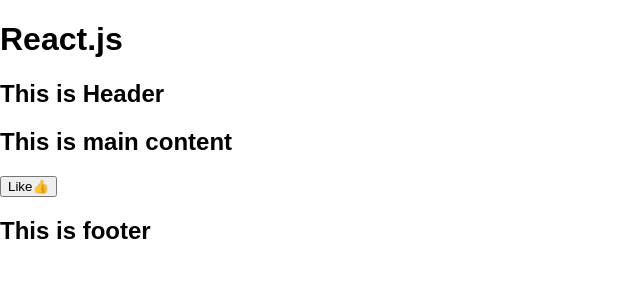
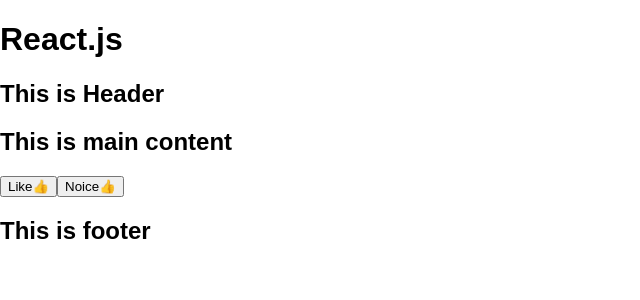
Before and after one commit to Linxiaopeng/React_exercise, a React (Create React App) app in the folder hello-react/: page / in a window 1280 px wide. Shown: the top 300 px of the page, without its empty margins (0-640 px from the left). Built offline with nearby package versions, Linux system fonts and the light colour scheme.

Commit message:
lesson 11

```diff
--- a/hello-react/src/index.js
+++ b/hello-react/src/index.js
@@ -26,6 +26,11 @@
 }
 
 class LikeButton extends Component {
+  static defaultProps = {
+    likedText: "Unlike",
+    unlikedText: "Like"
+  };
+
   constructor() {
     super();
     this.state = { isLiked: false };
@@ -40,7 +45,7 @@
   render() {
     return (
       <button onClick={this.handleClickOnLikeButton.bind(this)}>
-        {this.state.isLiked ? "Unlike" : "Like"}
+        {this.state.isLiked ? this.props.likedText : this.props.unlikedText}
         👍
       </button>
     );
@@ -53,6 +58,7 @@
       <div>
         <h2>This is main content</h2>
         <LikeButton />
+        <LikeButton likedText="Nooice" unlikedText="Noice" />
       </div>
     );
   }
```
